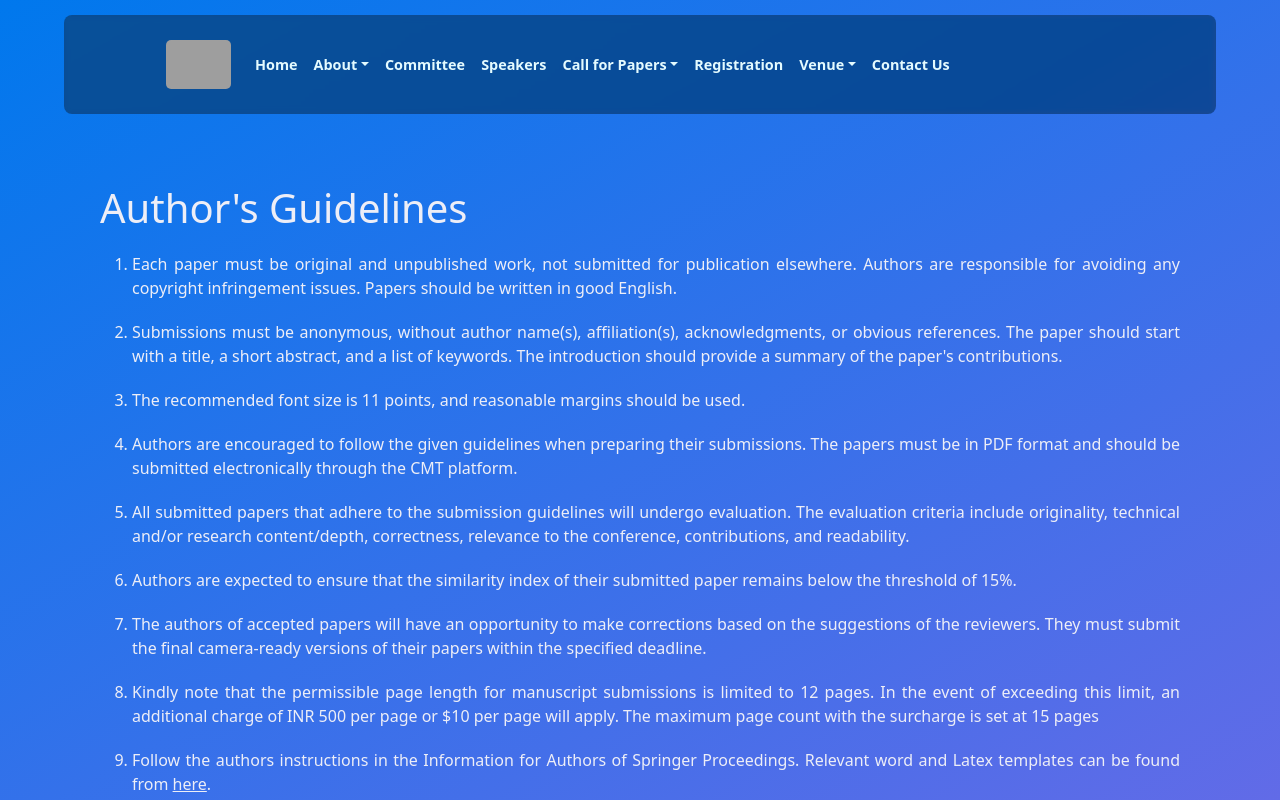
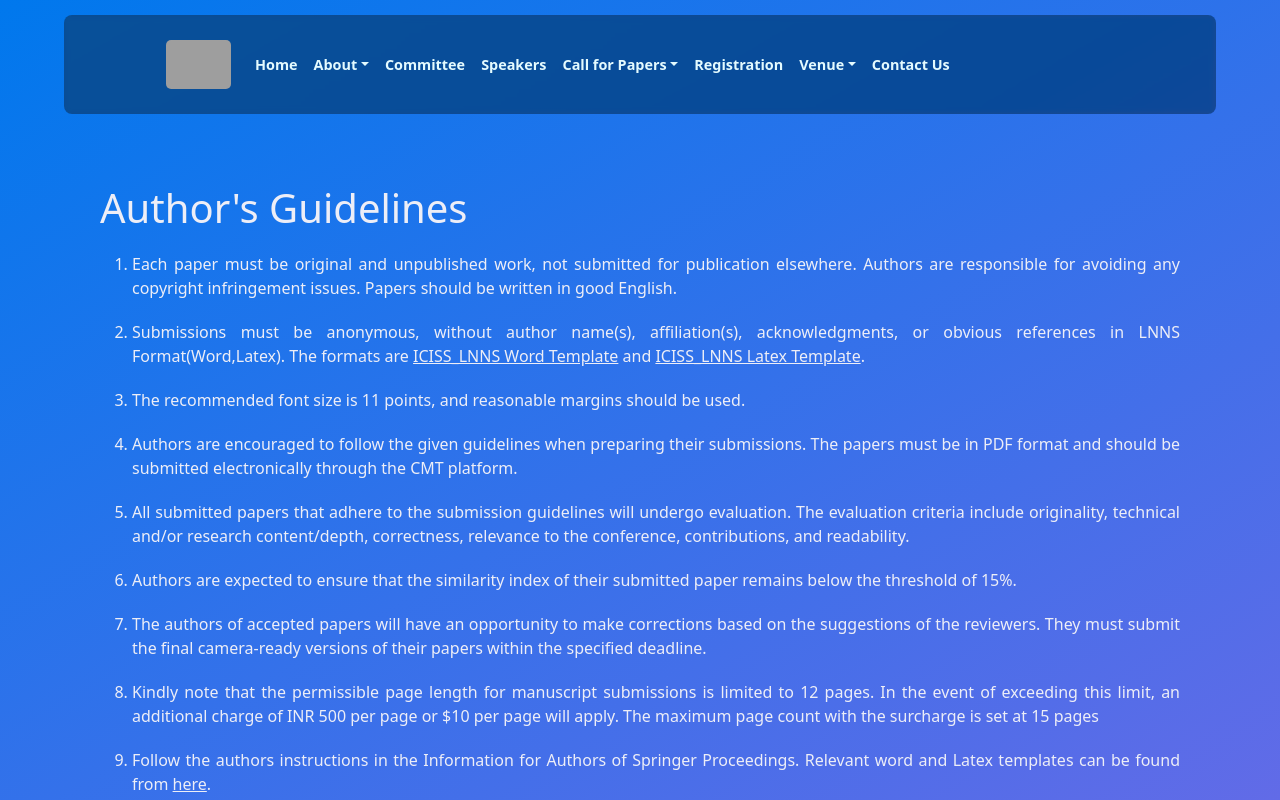
Before and after one commit to techlism/ICISS-2024-Website, a React (Create React App) app: page /guidelines in a window 1280 px wide. Shown: the top 800 px of the page. Built offline with nearby package versions, Linux system fonts and the light colour scheme; grey boxes are pictures that could not be loaded; a web font is replaced by a local one.

Commit message:
Update GuidelinesPage.jsx

```diff
--- a/src/components/pages/GuidelinesPage.jsx
+++ b/src/components/pages/GuidelinesPage.jsx
@@ -8,7 +8,7 @@ const GuidelinesPage = ()=>{
                     Each paper must be original and unpublished work, not submitted for publication elsewhere. Authors are responsible for avoiding any copyright infringement issues. Papers should be written in good English.
                 </li>
                 <li>
-                    Submissions must be anonymous, without author name(s), affiliation(s), acknowledgments, or obvious references. The paper should start with a title, a short abstract, and a list of keywords. The introduction should provide a summary of the paper's contributions.
+                    Submissions must be anonymous, without author name(s), affiliation(s), acknowledgments, or obvious references in LNNS Format(Word,Latex). The formats are <a href="">ICISS_LNNS Word Template</a> and <a href="">ICISS_LNNS Latex Template</a>.
                 </li>
                 <li>
                      The recommended font size is 11 points, and reasonable margins should be used.
```
